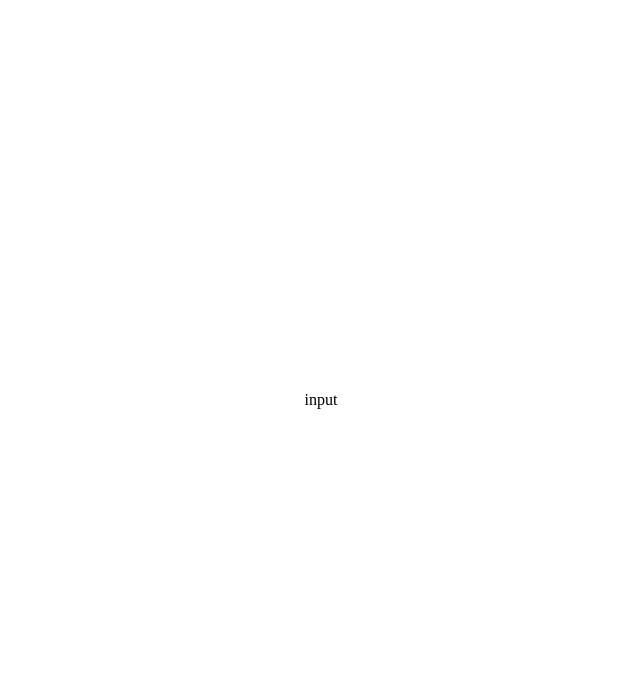
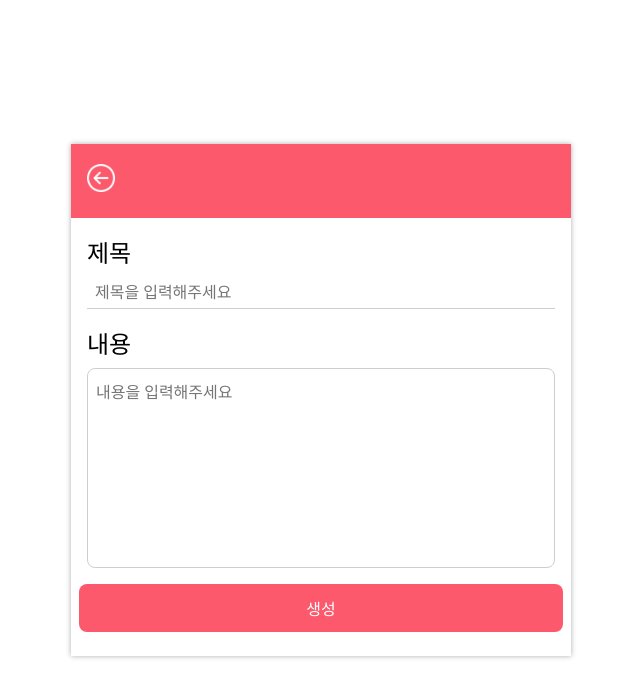
Before and after one commit to aejin24/wanted-pre-onboarding-challenge-fe-1, a React (Create React App) app: page /write in a window 1280 px wide. Shown: the top 698 px of the page, without its empty margins (319-959 px from the left). Built offline with nearby package versions, Linux system fonts and the light colour scheme; a web font is replaced by a local one.

Commit message:
cud 화면 구성

```diff
--- a/src/App.tsx
+++ b/src/App.tsx
@@ -5,8 +5,9 @@ export default function App() {
   return (
     <Routes>
       <Route path="*" element={<List />} />
-      <Route path="/write" element={<Input />} />
-      <Route path="/detail/:id" element={<Input />} />
+      <Route path="/write" element={<Input mode="CREATE" />} />
+      <Route path="/detail/:id" element={<Input mode="READ" />} />
+      <Route path="/update/:id" element={<Input mode="UPDATE" />} />
       <Route path="/auth" element={<Auth />} />
     </Routes>
   );
--- /dev/null
+++ b/src/assets/css/input.css
@@ -0,0 +1,51 @@
+.back {
+  width: 28px;
+  cursor: pointer;
+}
+
+.title {
+  margin: 16px 0 8px;
+  padding: 0 16px;
+  font-size: 24px;
+}
+
+textarea,
+input[name="title"] {
+  width: calc(100% - 32px);
+  height: 32px;
+  line-height: 32px;
+  margin: 0 auto;
+  display: block;
+  border: none;
+}
+
+input[name="title"] {
+  padding-left: 8px;
+  border-bottom: 1px solid #cecece;
+}
+
+textarea {
+  border: 1px solid #cecece;
+  border-radius: 8px;
+  margin-bottom: 16px;
+  padding: 8px;
+  resize: none;
+  height: 200px;
+}
+
+textarea:not(:read-only):focus,
+input[name="title"]:focus {
+  border-color: #fc596c;
+}
+
+.submit {
+  width: calc(100% - 16px);
+  height: 48px;
+  border: none;
+  border-radius: 8px;
+  background-color: #fc596c;
+  color: #ffffff;
+  margin: 0 auto 24px;
+  cursor: pointer;
+  display: block;
+}
--- a/src/assets/css/list.css
+++ b/src/assets/css/list.css
@@ -1,11 +1,11 @@
-.title {
+.header {
   padding: 20px 16px;
   font-size: 24px;
   color: white;
   background-color: #fc596c;
 }
 
-.title img {
+.plus {
   width: 28px;
   float: right;
   cursor: pointer;
--- a/src/components/Todo.tsx
+++ b/src/components/Todo.tsx
@@ -10,7 +10,11 @@ export default function Todo() {
       </p>
 
       <div className="todo-options">
-        <img src="/images/edit.png" alt="수정하기" />
+        <img
+          src="/images/edit.png"
+          alt="수정하기"
+          onClick={() => navigate("/update/1")}
+        />
         <img src="/images/trash.png" alt="삭제하기" />
       </div>
     </div>
--- a/src/pages/Input.tsx
+++ b/src/pages/Input.tsx
@@ -1,3 +1,44 @@
-export default function Input() {
-  return <div>input</div>;
+import "../assets/css/input.css";
+import { useNavigate } from "react-router-dom";
+import { MODE } from "../types/todo";
+
+interface Props {
+  mode: MODE;
 }
+
+export default function Input({ mode }: Props) {
+  const navigate = useNavigate();
+
+  return (
+    <div className="wrapper">
+      <div className="header">
+        <img
+          src="/images/back.png"
+          alt="뒤로가기"
+          onClick={() => navigate("/")}
+          className="back"
+        />
+      </div>
+
+      <p className="title">제목</p>
+      {mode === "READ" ? (
+        <p className="title">something</p>
+      ) : (
+        <input type="text" name="title" placeholder="제목을 입력해주세요" />
+      )}
+
+      <p className="title">내용</p>
+      <textarea
+        placeholder="내용을 입력해주세요"
+        name="content"
+        readOnly={mode === "READ"}
+      />
+
+      {mode !== "READ" && (
+        <button type="button" className="submit">
+          {mode === "CREATE" ? "생성" : "수정"}
+        </button>
+      )}
+    </div>
+  );
+}
--- a/src/pages/List.tsx
+++ b/src/pages/List.tsx
@@ -14,12 +14,13 @@ export default function List() {
 
   return (
     <div className="wrapper">
-      <div className="title">
+      <div className="header">
         To Do
         <img
           src="/images/plus.png"
           alt="추가하기"
           onClick={() => navigate("/write")}
+          className="plus"
         />
       </div>
 
--- /dev/null
+++ b/src/types/todo.ts
@@ -0,0 +1 @@
+export type MODE = "CREATE" | "UPDATE" | "READ";
```
Also changed, not shown: public/images/back.png (added).
